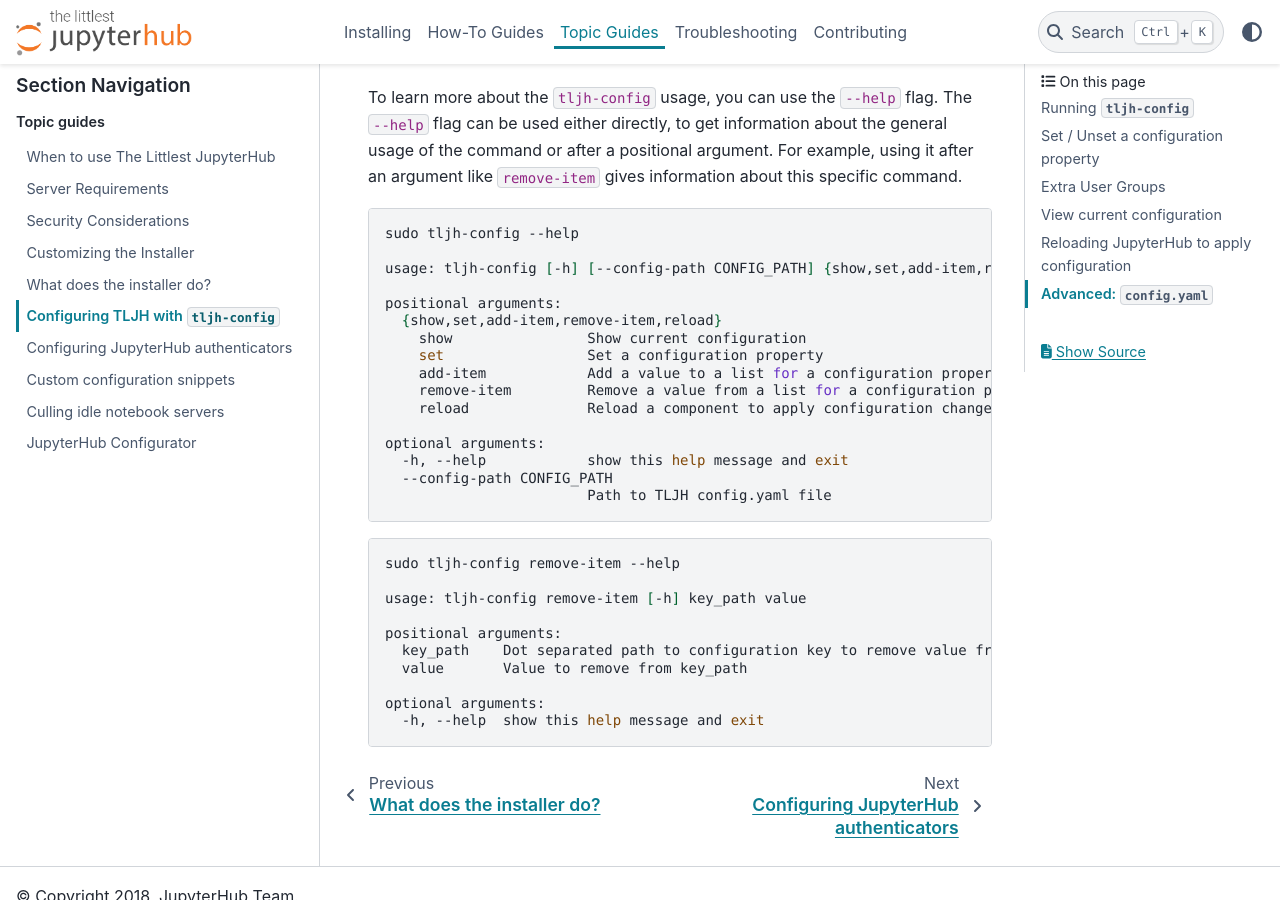
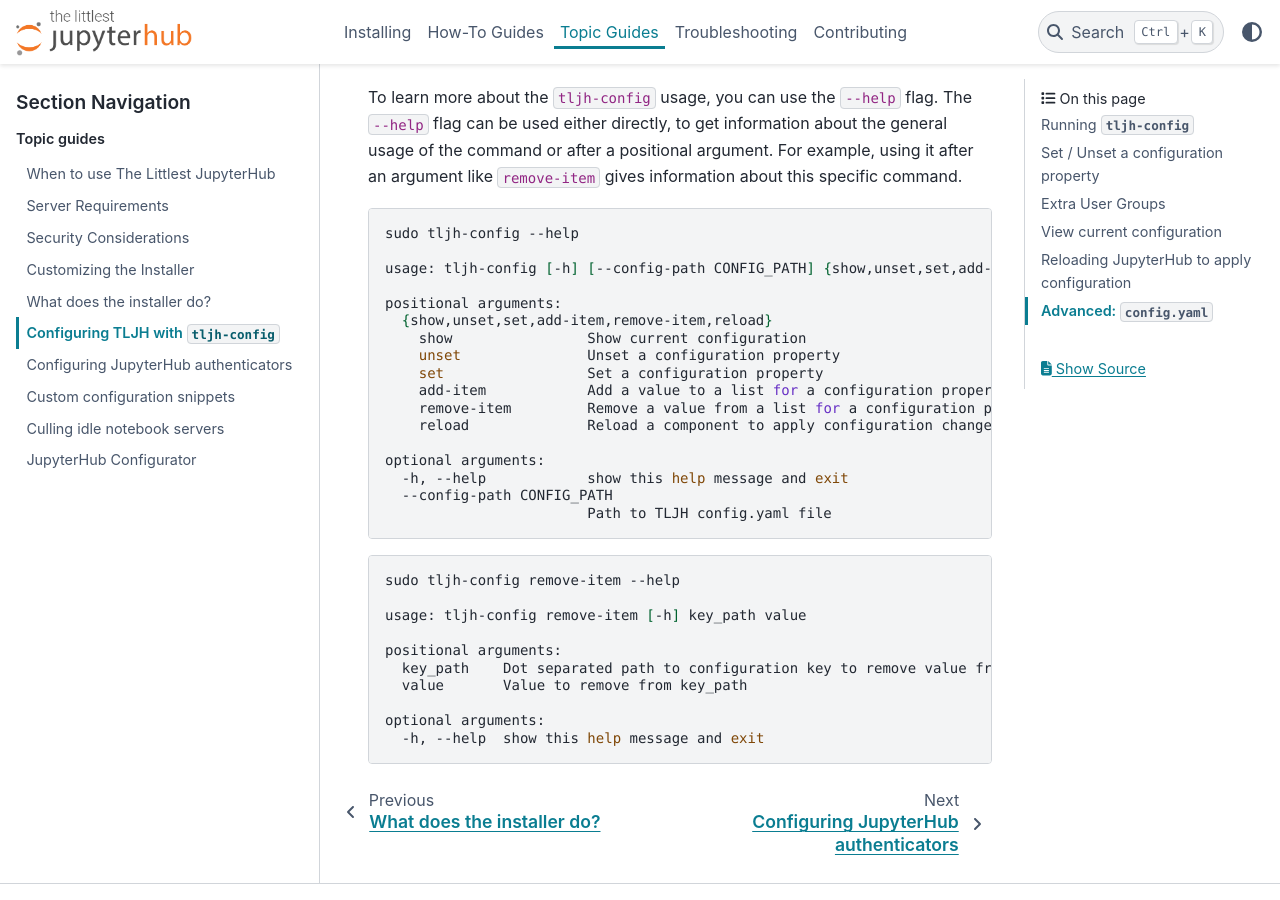
Before and after one commit to jupyterhub/the-littlest-jupyterhub, a Sphinx documentation site: the page built from docs/topic/tljh-config.rst, in a window 1280 px wide and 900 px high, scrolled down 4573 px. Built offline with Sphinx 7.4.7 and the PyData theme 0.15.4, drawn with Linux system fonts in a browser that asks for light colours; pages that are not in the unit, such as notebooks, are missing from menus.

Commit message:
DOC: update sudo tljh-config --help demo

```diff
--- a/docs/topic/tljh-config.rst
+++ b/docs/topic/tljh-config.rst
@@ -241,11 +241,12 @@
 
    sudo tljh-config --help
 
-   usage: tljh-config [-h] [--config-path CONFIG_PATH] {show,set,add-item,remove-item,reload} ...
+   usage: tljh-config [-h] [--config-path CONFIG_PATH] {show,unset,set,add-item,remove-item,reload} ...
 
    positional arguments:
-     {show,set,add-item,remove-item,reload}
+     {show,unset,set,add-item,remove-item,reload}
        show                Show current configuration
+       unset               Unset a configuration property
        set                 Set a configuration property
        add-item            Add a value to a list for a configuration property
        remove-item         Remove a value from a list for a configuration property
```
